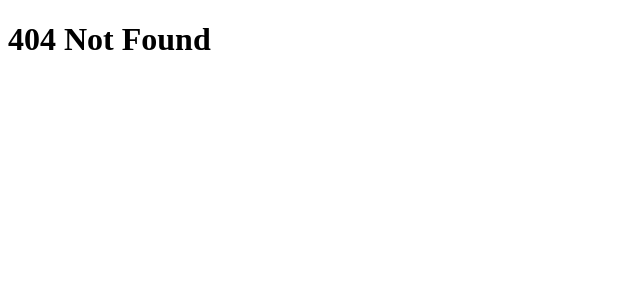
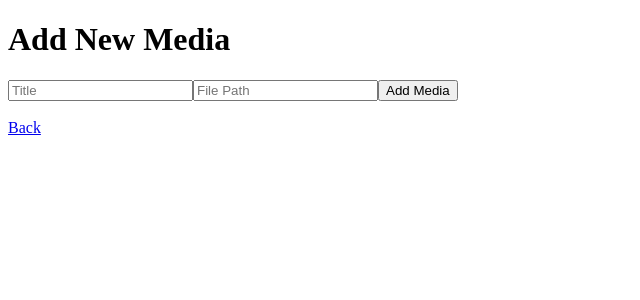
Before and after one commit to media-vault/mediavault-web, a React (Create React App) app: page /media/add in a window 1280 px wide. Before the commit this address had no page. Shown: the top 300 px of the page, without its empty margins (0-640 px from the left). Built offline with nearby package versions, Linux system fonts and the light colour scheme; sample sign-in values are in the browser's storage.

Commit message:
migrate to reactjs only

```diff
--- a/src/App.tsx
+++ b/src/App.tsx
@@ -5,18 +5,28 @@ import RegisterPage from "./pages/RegisterPage";
 import LoginPage from "./pages/LoginPage";
 import MediaPage from "./pages/MediaPage";
 import EditMediaPage from "./pages/EditMediaPage";
+import AddMediaPage from "./pages/AddMediaPage";
 import StreamPage from "./pages/StreamPage";
+import ProtectedRoute from "./components/ProtectedRoute";
 
 function App() {
   return (
       <Router>
         <Routes>
+            {/* Public Routes */}
             <Route path="/" element={<HomePage />} />
             <Route path="/register" element={<RegisterPage />} />
             <Route path="/login" element={<LoginPage />} />
-            <Route path="/media" element={<MediaPage />} />
-            <Route path="/media/edit/:id" element={<EditMediaPage />} />
-            <Route path="/stream/:id" element={<StreamPage />} />
+
+            {/* Protected Routes */}
+            <Route element={<ProtectedRoute />}>
+                <Route path="/media" element={<MediaPage />} />
+                <Route path="/media/edit/:id" element={<EditMediaPage />} />
+                <Route path="/media/add" element={<AddMediaPage />} />
+                <Route path="/stream/:id" element={<StreamPage />} />
+            </Route>
+
+            {/* Undefined Routes */}
             <Route path="*" element={<h1>404 Not Found</h1>} />
         </Routes>
       </Router>
--- /dev/null
+++ b/src/components/ProtectedRoute.tsx
@@ -0,0 +1,10 @@
+import React from "react";
+import { Navigate, Outlet } from "react-router-dom";
+
+const ProtectedRoute = () => {
+    const token = localStorage.getItem("mediaVaultToken");
+
+    return token ? <Outlet /> : <Navigate to="/login" replace />;
+};
+
+export default ProtectedRoute;
--- a/src/lib/api.ts
+++ b/src/lib/api.ts
@@ -16,5 +16,10 @@ api.interceptors.request.use((config) => {
 }, (error) => Promise.reject(error));
 
 export const getAllMedia = () => api.get("/media");
+export const getMediaById = (id: number) => api.get(`/media/${id}`);
+export const createMedia = (media: any) => api.post("/media", media);
+export const updateMedia = (id: number, media: any) => api.put(`/media/${id}`, media);
+export const deleteMedia = (id: number) => api.delete(`/media/${id}`);
+export const getStreamUrl = (filename: string): string => `${API_URL}/stream/${filename}`;
 
 export default api;
--- /dev/null
+++ b/src/pages/AddMediaPage.tsx
@@ -0,0 +1,63 @@
+import React, { useState } from "react";
+import { useNavigate, Link } from "react-router-dom";
+import { createMedia } from "../lib/api";
+import { Media } from "../types/Media";
+import { MediaType } from "../types/MediaType";
+
+const AddMediaPage = () => {
+    const navigate = useNavigate();
+    const [media, setMedia] = useState<Media>({
+        id: 0,
+        title: "",
+        description: "",
+        filePath: "",
+        coverArtUrl: "",
+        genre: "",
+        releaseYear: 0,
+        language: "",
+        mediaType: MediaType.MOVIE
+    });
+
+    const handleChange = (e: React.ChangeEvent<HTMLInputElement>) => {
+        setMedia({ ...media, [e.target.name]: e.target.value });
+    };
+
+    const handleSubmit = async (e: React.FormEvent) => {
+        e.preventDefault();
+        try {
+            await createMedia(media);
+            navigate("/media");
+        } catch (error) {
+            console.error("Failed to add media:", error);
+        }
+    };
+
+    return (
+        <div>
+            <h1>Add New Media</h1>
+            <form onSubmit={handleSubmit}>
+                <input
+                    type="text"
+                    name="title"
+                    placeholder="Title"
+                    value={media.title}
+                    onChange={handleChange}
+                    required
+                />
+                <input
+                    type="text"
+                    name="filePath"
+                    placeholder="File Path"
+                    value={media.filePath}
+                    onChange={handleChange}
+                    required
+                />
+                <button type="submit">Add Media</button>
+            </form>
+            <br/>
+            <Link to="/media">Back</Link>
+        </div>
+    );
+};
+
+export default AddMediaPage;
--- a/src/pages/EditMediaPage.tsx
+++ b/src/pages/EditMediaPage.tsx
@@ -1,5 +1,54 @@
+import React, { useEffect, useState } from "react";
+import { useParams, useNavigate, Link } from "react-router-dom";
+import { getMediaById, updateMedia } from "../lib/api";
+import { Media } from "../types/Media";
+
 const EditMediaPage = () => {
-    return(<div></div>);
+    const { id } = useParams();
+    const [media, setMedia] = useState<Media | null>(null);
+    const navigate = useNavigate();
+
+    useEffect(() => {
+        if (!id) return;
+        getMediaById(Number(id))
+            .then((response) => setMedia(response.data))
+            .catch((error) => console.error("Error fetching media:", error));
+    }, [id]);
+
+    const handleUpdate = async () => {
+        if (!id) return;
+        try {
+            await updateMedia(Number(id), media);
+            navigate("/media");
+        } catch(error) {
+            console.error("Failed to update media:", error);
+        }
+    };
+
+    return(
+        <div>
+            <h1>Edit Media</h1>
+            { media ? (
+                <>
+            <input
+                type="text"
+                value={media.title}
+                onChange={(e) => setMedia({ ...media, title: e.target.value })}
+            />
+            <input
+                type="text"
+                value={media.filePath}
+                onChange={(e) => setMedia({ ...media, filePath: e.target.value })}
+            />
+            <button onClick={handleUpdate}>Save</button>
+            </>
+            ) : (
+                <p>Loading media...</p>
+            )}
+            <br/>
+            <Link to="/media">Back</Link>
+        </div>
+    );
 }
 
 export default EditMediaPage;
--- a/src/pages/LoginPage.tsx
+++ b/src/pages/LoginPage.tsx
@@ -1,6 +1,6 @@
 import React, { useState } from "react";
 import api from "../lib/api";
-import { useNavigate } from "react-router-dom";
+import { useNavigate, Link } from "react-router-dom";
 
 const LoginPage = () => {
     const [username, setUsername] = useState("");
@@ -10,7 +10,7 @@ const LoginPage = () => {
     const handleLogin = async () => {
         try {
             const response = await api.post("/auth/login", { username, password });
-            localStorage.setItem("mediaVaultToken", response.data.token);
+            localStorage.setItem("mediaVaultToken", response.data.accessToken);
             navigate("/media");
         } catch (error) {
             console.log("Registration error:", error);
@@ -23,6 +23,10 @@ const LoginPage = () => {
             <input type="text" placeholder="Username" onChange={(e) => setUsername(e.target.value)} />
             <input type="password" placeholder="Password" onChange={(e) => setPassword(e.target.value)} />
             <button onClick={handleLogin}>Login</button>
+            <br/>
+            <Link to="/">Back</Link>
+            <br/>
+            <Link to="/register">Need to register?</Link>
         </div>
     );
 }
--- a/src/pages/MediaPage.tsx
+++ b/src/pages/MediaPage.tsx
@@ -1,18 +1,33 @@
 import React, { useEffect, useState } from "react";
 import api from "../lib/api";
-import { Link } from "react-router-dom";
+import { Link, useNavigate } from "react-router-dom";
 
-import { getAllMedia } from "../lib/api";
+import { getAllMedia, deleteMedia } from "../lib/api";
 import { Media } from "../types/Media";
 
 const MediaPage = () => {
     const [media, setMedia] = useState<Media[]>([]);
+    const navigate = useNavigate();
 
     useEffect(() => {
         getAllMedia()
             .then((response) => setMedia(response.data))
             .catch((error) => console.error("Error fetching media:", error));
     }, []);
+
+    const handleDelete = async (id: number) => {
+        try {
+            await deleteMedia(id);
+            setMedia(media.filter((item) => item.id !== id));
+        } catch (error) {
+            console.error("Failed to delete media:", error);
+        }
+    };
+
+    const handleLogout = () => {
+        localStorage.removeItem("mediaVaultToken");
+        navigate("/");
+    };
 
     return(
         <div>
@@ -22,10 +37,15 @@ const MediaPage = () => {
                 {media.map((item) => (
                 <li key={item.id}>
                     <Link to={`/stream/${item.filePath}`}>{item.title}</Link>
+                    <br/>
                     <Link to={`/media/edit/${item.id}`}>Edit</Link>
+                    <br/>
+                    <button onClick={() => handleDelete(item.id)}>Delete</button>
                 </li>
                 ))}
             </ul>
+            <br/>
+            <button onClick={handleLogout}>Logout</button>
         </div>
     );
 }
--- a/src/pages/RegisterPage.tsx
+++ b/src/pages/RegisterPage.tsx
@@ -1,6 +1,6 @@
 import React, { useState } from "react";
 import api from "../lib/api";
-import { useNavigate } from "react-router-dom";
+import { useNavigate, Link } from "react-router-dom";
 
 const RegisterPage = () => {
     const [username, setUsername] = useState("");
@@ -22,6 +22,10 @@ const RegisterPage = () => {
             <input type="text" placeholder="Username" onChange={(e) => setUsername(e.target.value)} />
             <input type="password" placeholder="Password" onChange={(e) => setPassword(e.target.value)} />
             <button onClick={handleRegister}>Register</button>
+            <br/>
+            <Link to="/">Back</Link>
+            <br/>
+            <Link to="/login">Already have an account?</Link>
         </div>
     );
 }
--- a/src/pages/StreamPage.tsx
+++ b/src/pages/StreamPage.tsx
@@ -1,5 +1,20 @@
+import React from "react";
+import { useParams, Link } from "react-router-dom";
+
 const StreamPage = () => {
-    return(<div></div>);
+    const { id } = useParams();
+    const streamUrl = `http://localhost:8080/api/stream/${id}`;
+
+    return(
+        <div>
+            <h1> Streaming: {id}</h1>
+            <video controls>
+                <source src={streamUrl} type="video/mp4" />
+            </video>
+            <br/>
+            <Link to="/media">Back</Link>
+        </div>
+    );
 }
 
 export default StreamPage;
--- /dev/null
+++ b/src/types/MediaType.ts
@@ -0,0 +1,8 @@
+export enum MediaType {
+    MOVIE = "MOVIE",
+    TV_SHOW = "TV_SHOW",
+    MUSIC = "MUSIC",
+    VIDEO_GAME = "VIDEO_GAME",
+    AUDIOBOOK = "AUDIOBOOK",
+    EBOOK = "EBOOK"
+}
--- /dev/null
+++ b/src/types/Movie.ts
@@ -0,0 +1,6 @@
+import { Media } from "./Media";
+
+export interface Movie extends Media {
+    duration: number;
+    director: string;
+}
```
Also changed, not shown: src/types/Media.ts (+8 -0 lines), 1 other file (tests, documents, lock files or other folders).
